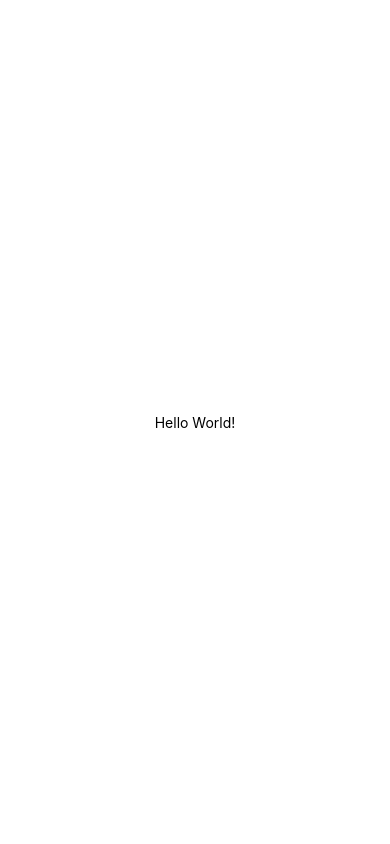
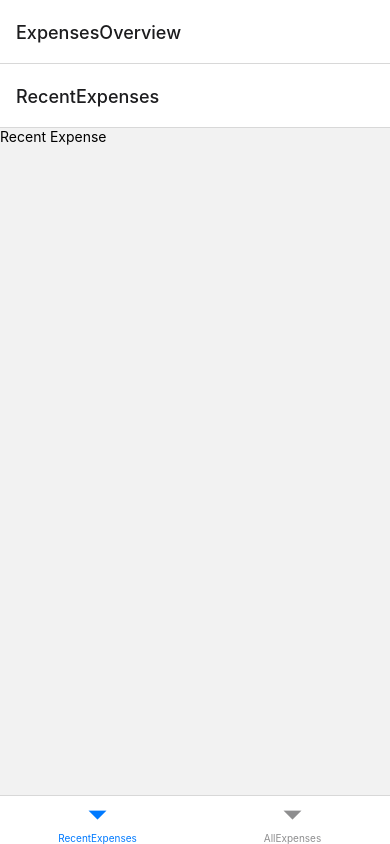
Before and after one commit to sparkandy/expense-tracker-app, a React Native app: screen / in a window 390 px wide. Built offline with nearby package versions, Linux system fonts and the light colour scheme.

Commit message:
Setup Navigators

```diff
--- a/App.js
+++ b/App.js
@@ -1,20 +1,34 @@
 import { StatusBar } from 'expo-status-bar';
 import { StyleSheet, Text, View } from 'react-native';
+import { NavigationContainer } from '@react-navigation/native';
+
+import { createNativeStackNavigator }  from '@react-navigation/native-stack';
+import { createBottomTabNavigator } from '@react-navigation/bottom-tabs';
+
+import ManageExpense from './screens/ManageExpense';
+import RecentExpenses from './screens/RecentExpense';
+import AllExpenses from './screens/AllExpenses';
+
+const Stack = createNativeStackNavigator();
+const BottomTabs = createBottomTabNavigator();
+
+function ExpensesOverview (){
+  return <BottomTabs.Navigator>
+      <BottomTabs.Screen name='RecentExpenses' component={RecentExpenses} />
+      <BottomTabs.Screen name='AllExpenses' component={AllExpenses} />
+  </BottomTabs.Navigator>;
+}
 
 export default function App() {
   return (
-    <View style={styles.container}>
-      <Text>Hello World!</Text>
+    <>
       <StatusBar style="auto" />
-    </View>
+      <NavigationContainer>
+        <Stack.Navigator>
+          <Stack.Screen name="ExpensesOverview" component={ExpensesOverview} />
+          <Stack.Screen name="ManageExpense" component={ManageExpense} />
+        </Stack.Navigator>
+      </NavigationContainer>
+    </>
   );
 }
-
-const styles = StyleSheet.create({
-  container: {
-    flex: 1,
-    backgroundColor: '#fff',
-    alignItems: 'center',
-    justifyContent: 'center',
-  },
-});
```
